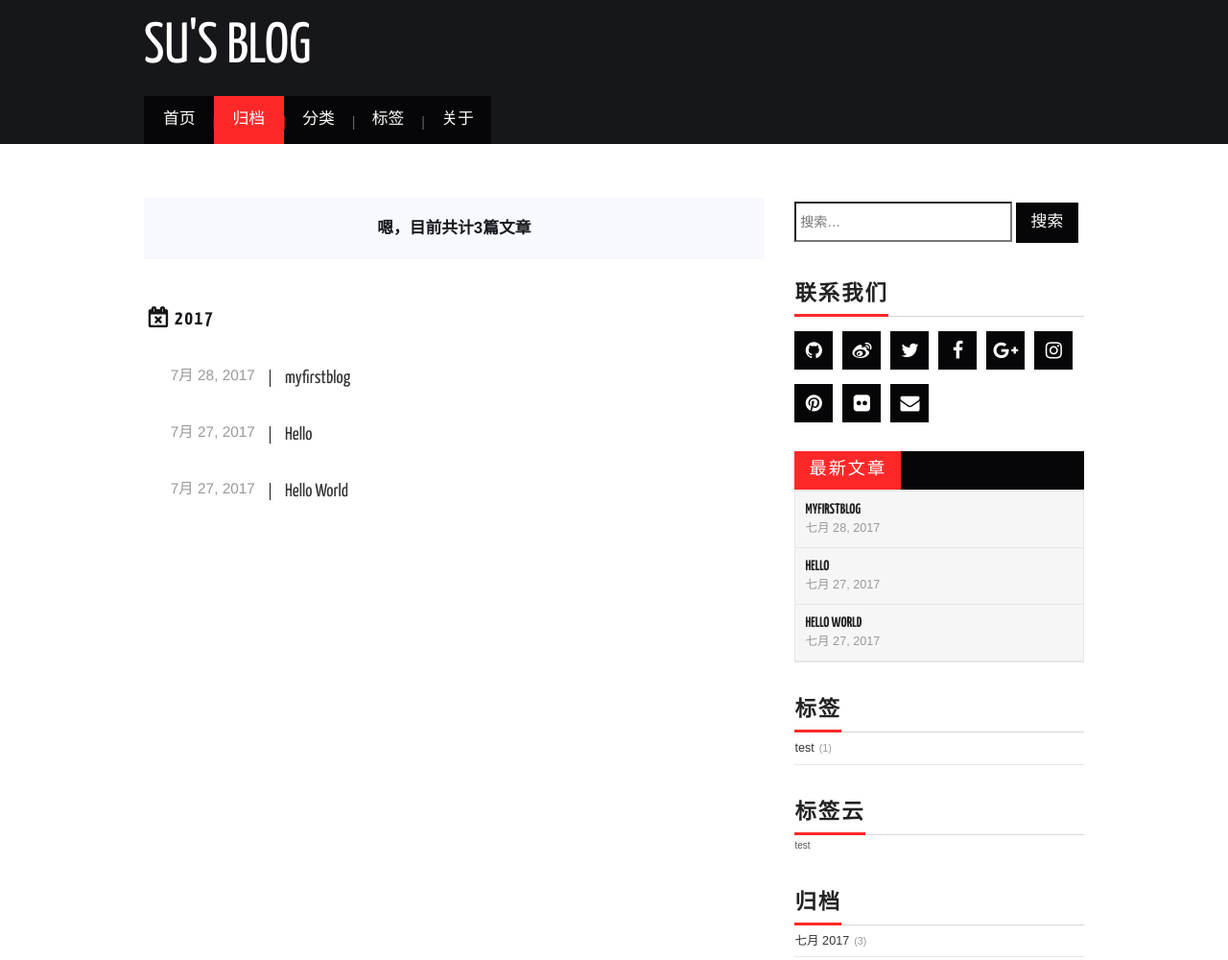
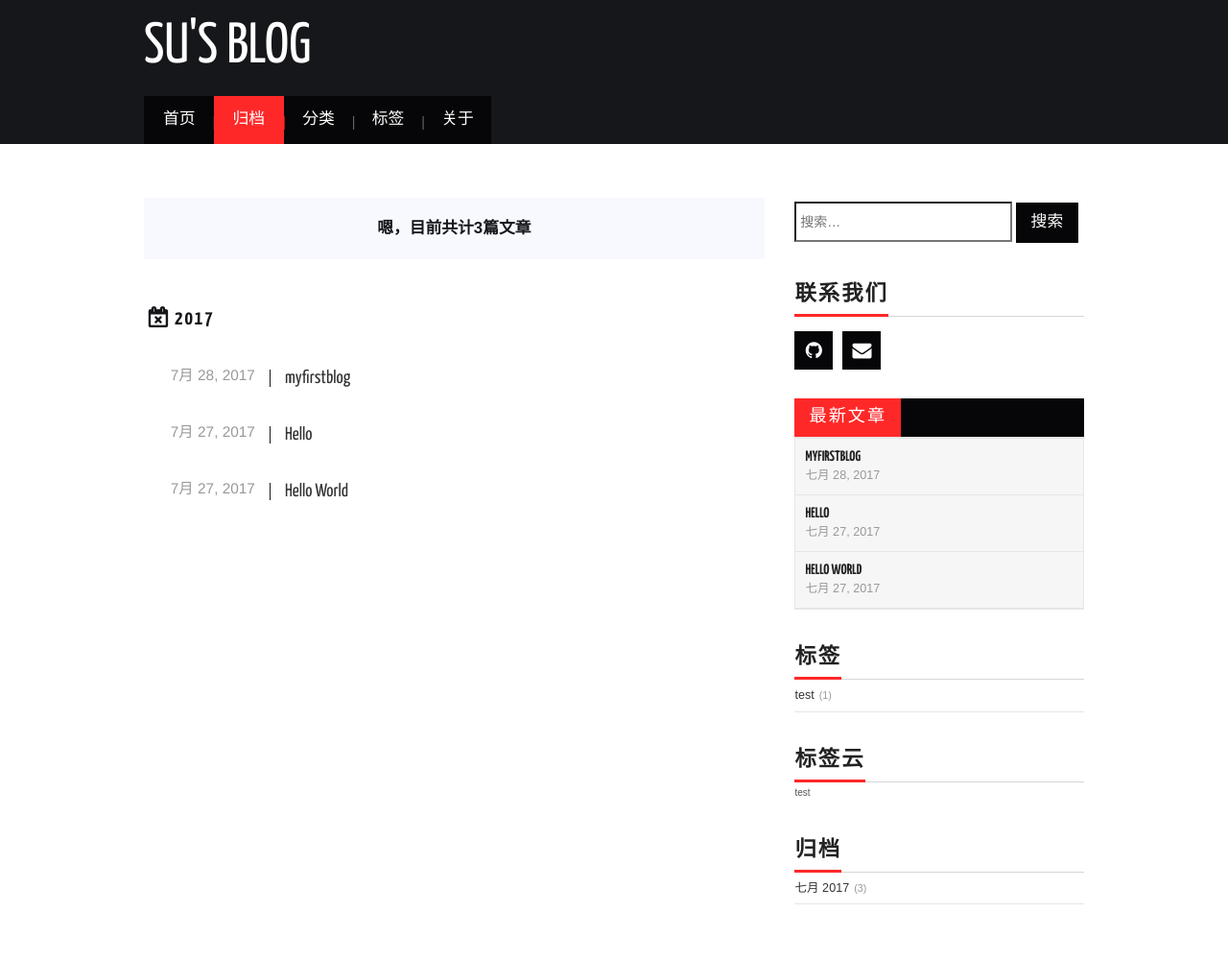
Before and after one commit to AlinSuSuSu/AlinSuSuSu.github.io, a plain HTML site: page archives/2017/07/index.html in a window 1280 px wide. Shown: the top 1000 px of the page at 96% size. Drawn offline with nearby package versions, Linux system fonts and the light colour scheme; some packages are replaced by stand-ins of ours; a script that the page names is missing; a web font is replaced by a local one.

Commit message:
Site updated: 2017-07-29 15:03:40

```diff
--- a/archives/2017/07/index.html
+++ b/archives/2017/07/index.html
@@ -252,39 +252,11 @@ var themeMenus = {};
     	<ul class="clearfix widget-social-icons">
 
 
-     			  <li><a href="https://github.com/iTimeTraveler" title="Github"><i class="fa fa-github" aria-hidden="true"></i></a></li>
+     			  <li><a href="https://github.com/AlinSuSuSu" title="Github"><i class="fa fa-github" aria-hidden="true"></i></a></li>
 
 
 
-     			  <li><a href="http://www.yoursite.com" title="Weibo"><i class="fa fa-weibo" aria-hidden="true"></i></a></li>
-
-
-
-     			  <li><a href="null" title="Twitter"><i class="fa fa-twitter" aria-hidden="true"></i></a></li>
-
-
-
-     			  <li><a href="null" title="Facebook"><i class="fa fa-facebook" aria-hidden="true"></i></a></li>
-
-
-
-     			  <li><a href="null" title="Google-plus"><i class="fa fa-google-plus" aria-hidden="true"></i></a></li>
-
-
-
-     			  <li><a href="null" title="Instagram"><i class="fa fa-instagram" aria-hidden="true"></i></a></li>
-
-
-
-     			  <li><a href="null" title="Pinterest"><i class="fa fa-pinterest" aria-hidden="true"></i></a></li>
-
-
-
-     			  <li><a href="null" title="Flickr"><i class="fa fa-flickr" aria-hidden="true"></i></a></li>
-
-
-
-            <li><a href="mailto:null?subject=请联系我&body=我能帮你什么" title="email"><i class="fa fa-envelope" aria-hidden="true"></i></a></li>
+            <li><a href="mailto:1224629669@qq.com?subject=请联系我&body=我能帮你什么" title="email"><i class="fa fa-envelope" aria-hidden="true"></i></a></li>
 
 
    		</ul>
```
Also changed, not shown: archives/2017/index.html (+2 -30 lines), archives/index.html (+2 -30 lines), index.html (+2 -30 lines), readme.html (+2 -30 lines), tags/test/index.html (+2 -30 lines).
